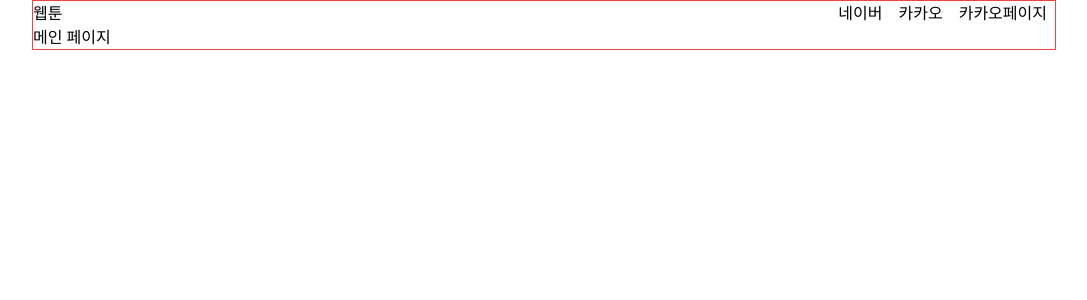
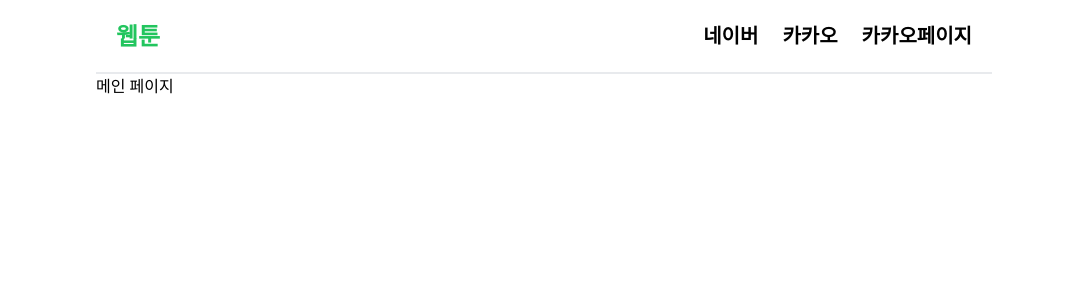
Before and after one commit to LEEJINYOUN/Webtoon_Next-tsx-, a Next.js app: page / in a window 1280 px wide. Shown: the top 300 px of the page, without its empty margins (96-1183 px from the left). Built offline with nearby package versions, Linux system fonts and the light colour scheme.

Commit message:
navbar 스타일링 1차

```diff
--- a/package.json
+++ b/package.json
@@ -19,6 +19,7 @@
     "postcss": "8.4.29",
     "react": "18.2.0",
     "react-dom": "18.2.0",
+    "react-icons": "^4.11.0",
     "tailwindcss": "3.3.3",
     "typescript": "5.2.2"
   }
--- a/src/app/layout.tsx
+++ b/src/app/layout.tsx
@@ -14,7 +14,7 @@ export default function RootLayout({
 }) {
   return (
     <html>
-      <body className="border border-red-500 max-w-[80vw] m-auto">
+      <body className="w-[70vw] m-auto">
         <Navbar />
         <div>{children}</div>
       </body>
--- a/src/components/Navbar.tsx
+++ b/src/components/Navbar.tsx
@@ -1,21 +1,82 @@
-import React from "react";
+"use client";
+import React, { useState } from "react";
 import Link from "next/link";
+import { usePathname } from "next/navigation";
+import { GiHamburgerMenu } from "react-icons/gi";
+import { AiOutlineClose } from "react-icons/ai";
+
+const MENU = [
+  {
+    href: "/naver",
+    name: "네이버",
+  },
+  {
+    href: "/kakao",
+    name: "카카오",
+  },
+  {
+    href: "/kakaoPage",
+    name: "카카오페이지",
+  },
+];
 
 export default function Navbar() {
+  const pathName = usePathname();
+  const [navbar, setNavbar] = useState(false);
   return (
-    <div className="flex justify-between">
-      <Link href="/">웹툰</Link>
-      <div className="flex">
-        <Link className="px-2" href="/naver">
-          네이버
-        </Link>
-        <Link className="px-2" href="/kakao">
-          카카오
-        </Link>
-        <Link className="px-2" href="/kakaoPage">
-          카카오페이지
-        </Link>
+    <div className="flex justify-between p-5 items-center border-b-2 border-gray-300/50">
+      <Link href="/">
+        <h2
+          className={`text-2xl font-bold ${
+            pathName === "/" && "text-green-500"
+          }`}
+        >
+          웹툰
+        </h2>
+      </Link>
+      <ul className="hidden md:flex gap-6">
+        {MENU.map((item) => (
+          <Link
+            key={item.href}
+            href={item.href}
+            className={`text-xl font-bold ${
+              pathName === item.href && "text-green-500"
+            }`}
+          >
+            <li>{item.name}</li>
+          </Link>
+        ))}
+      </ul>
+      <div
+        className="md:hidden z-10 cursor-pointer"
+        onClick={() => setNavbar(!navbar)}
+      >
+        {navbar ? (
+          <AiOutlineClose size={25} color="white" />
+        ) : (
+          <GiHamburgerMenu size={25} />
+        )}
       </div>
+      <ul
+        className={`${
+          navbar
+            ? "text-white opacity-100 transform translate-x-0"
+            : "opacity-0 transform -translate-y-full"
+        } transition-transform absolute top-0 left-0 w-full h-screen bg-zinc-800/80 flex flex-col justify-center items-center text-2xl`}
+        onClick={() => setNavbar(false)}
+      >
+        {MENU.map((item) => (
+          <Link
+            key={item.href}
+            href={item.href}
+            className={`text-xl font-bold m-2 ${
+              pathName === item.href && "text-green-500"
+            }`}
+          >
+            <li>{item.name}</li>
+          </Link>
+        ))}
+      </ul>
     </div>
   );
 }
```
Also changed, not shown: 1 other file (tests, documents, lock files or other folders).
